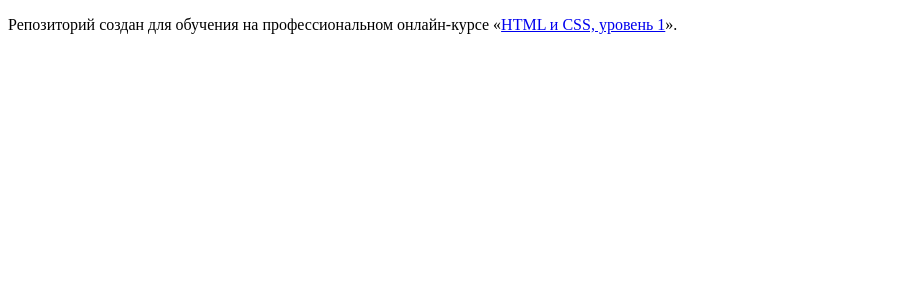
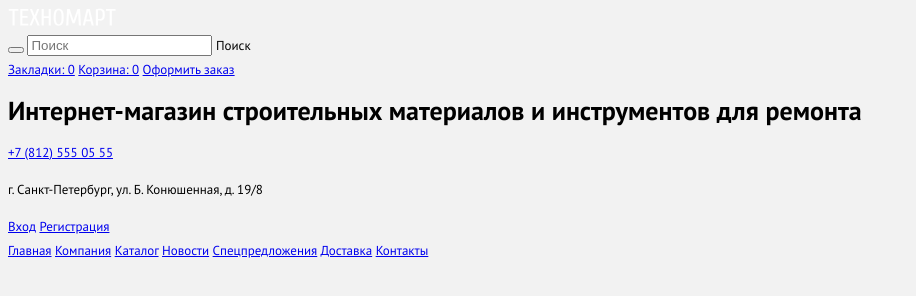
Before and after one commit to natalika-voz/1103325-technomart-29, a plain HTML site: page index.html in a window 1280 px wide. Shown: the whole page, without its empty margins (0-916 px from the left). Drawn offline with Linux system fonts and the light colour scheme.

Commit message:
добавляет шрифты и разметку хедера главной страницы

```diff
--- /dev/null
+++ b/css/style.css
@@ -0,0 +1,68 @@
+:root {
+  --color-black: #000000;
+  --color-alice-blue: #f1f5f7;
+}
+
+@font-face {
+  font-family: "Cuprum";
+  font-weight: 400;
+  font-style: normal;
+  font-display: swap;
+  src: url("/fonts/cuprum-regular.woff2") format("woff2"),
+    url("/fonts/cuprum-regular.woff") format("woff");
+}
+
+@font-face {
+  font-family: "Cuprum";
+  font-weight: 400;
+  font-style: italic;
+  font-display: swap;
+  src: url("/fonts/cuprum-regular-italic.woff2") format("woff2"),
+    url("/fonts/cuprum-regular-italic.woff") format("woff");
+}
+
+@font-face {
+  font-family: "Cuprum";
+  font-weight: 700;
+  font-style: normal;
+  font-display: swap;
+  src: url("/fonts/cuprum-bold.woff2") format("woff2"),
+    url("/fonts/cuprum-bold.woff") format("woff");
+}
+
+@font-face {
+  font-family: "Cuprum";
+  font-weight: 700;
+  font-style: italic;
+  font-display: swap;
+  src: url("/fonts/cuprum-bold-italic.woff2") format("woff2"),
+    url("/fonts/cuprum-bold-italic.woff") format("woff");
+}
+
+@font-face {
+  font-family: "PT Sans";
+  font-weight: 400;
+  font-style: normal;
+  font-display: swap;
+  src: url("/fonts/ptsans.woff2") format("woff2"),
+    url("/fonts/ptsans.woff") format("woff");
+}
+
+@font-face {
+  font-family: "PT Sans";
+  font-weight: 700;
+  font-style: normal;
+  font-display: swap;
+  src: url("/fonts/ptsansbold.woff2") format("woff2"),
+    url("/fonts/ptsansbold.woff") format("woff");
+}
+
+body {
+  font-family: "PT Sans", Arial, sans-serif;
+  font-size: 13px;
+  line-height: 24px;
+  font-weight: 400;
+  color: var(--color-black);
+
+  background-color: #f2f2f2;
+}
--- a/index.html
+++ b/index.html
@@ -1,12 +1,44 @@
 <!DOCTYPE html>
 <html lang="ru">
   <head>
-    <meta charset="utf-8">
+    <meta charset="utf-8" />
+    <meta name="viewport" content="width=device-width, initial-scale=1">
+    <meta name="Description" content="Put your description here.">
     <title>HTML Academy: Техномарт</title>
+    <link rel="stylesheet" href="css/style.css" />
   </head>
   <body>
-
-    <p>Репозиторий создан для обучения на профессиональном онлайн‑курсе «<a href="https://htmlacademy.ru/intensive/htmlcss">HTML и CSS, уровень 1</a>».</p>
+    <header class="header">
+      <a class="logo">
+        <img src="img/logo-technomart.svg" alt="Логотип сайта Техномарт">
+      </a>
+      <form class="header__search" action="#" method="POST">
+        <button class="header__search-btn" type="submit" aria-label="Начать поиск"></button>
+        <input id="site-search" class="header__search-input" type="search" name="site-search" placeholder="Поиск">
+        <label class="visually-hidden" for="site-search">Поиск</label>
+      </form>
+      <a class="header__link" href="#">Закладки: 0</a>
+      <a class="header__link" href="#">Корзина: 0</a>
+      <a class="header__place-order" href="#">Оформить заказ</a>
+      <h1 class="header__title">Интернет-магазин строительных материалов и инструментов для ремонта</h1>
+      <div class="header__contacts">
+        <a class="header__contacts-tel" href="tel:+78125550555">+7 (812) 555 05 55</a>
+        <p class="header__contacts-address">г. Санкт-Петербург, ул. Б. Конюшенная, д. 19/8</p>
+      </div>
+      <div class="header__user">
+        <a class="header__user-link" href="#">Вход</a>
+        <a class="header__user-link" href="#">Регистрация</a>
+      </div>
+      <nav class="nav">
+        <a class="nav__link" href="#">Главная</a>
+        <a class="nav__link" href="#">Компания</a>
+        <a class="nav__link" href="#">Каталог</a>
+        <a class="nav__link" href="#">Новости</a>
+        <a class="nav__link" href="#">Спецпредложения</a>
+        <a class="nav__link" href="#">Доставка</a>
+        <a class="nav__link" href="#">Контакты</a>
+      </nav>
+    </header>
 
   </body>
 </html>
```
Also changed, not shown: fonts/cuprum-bold-italic.woff (renamed from fonts/cuprumbolditalic.woff), fonts/cuprum-bold-italic.woff2 (renamed from fonts/cuprumbolditalic.woff2), fonts/cuprum-bold.woff (renamed from fonts/cuprumbold.woff), fonts/cuprum-bold.woff2 (renamed from fonts/cuprumbold.woff2), fonts/cuprum-regular-italic.woff (renamed from fonts/cuprumitalic.woff), fonts/cuprum-regular-italic.woff2 (renamed from fonts/cuprumitalic.woff2), fonts/cuprum-regular.woff (renamed from fonts/cuprum.woff), fonts/cuprum-regular.woff2 (renamed from fonts/cuprum.woff2), img/logo-technomart.svg (added).
